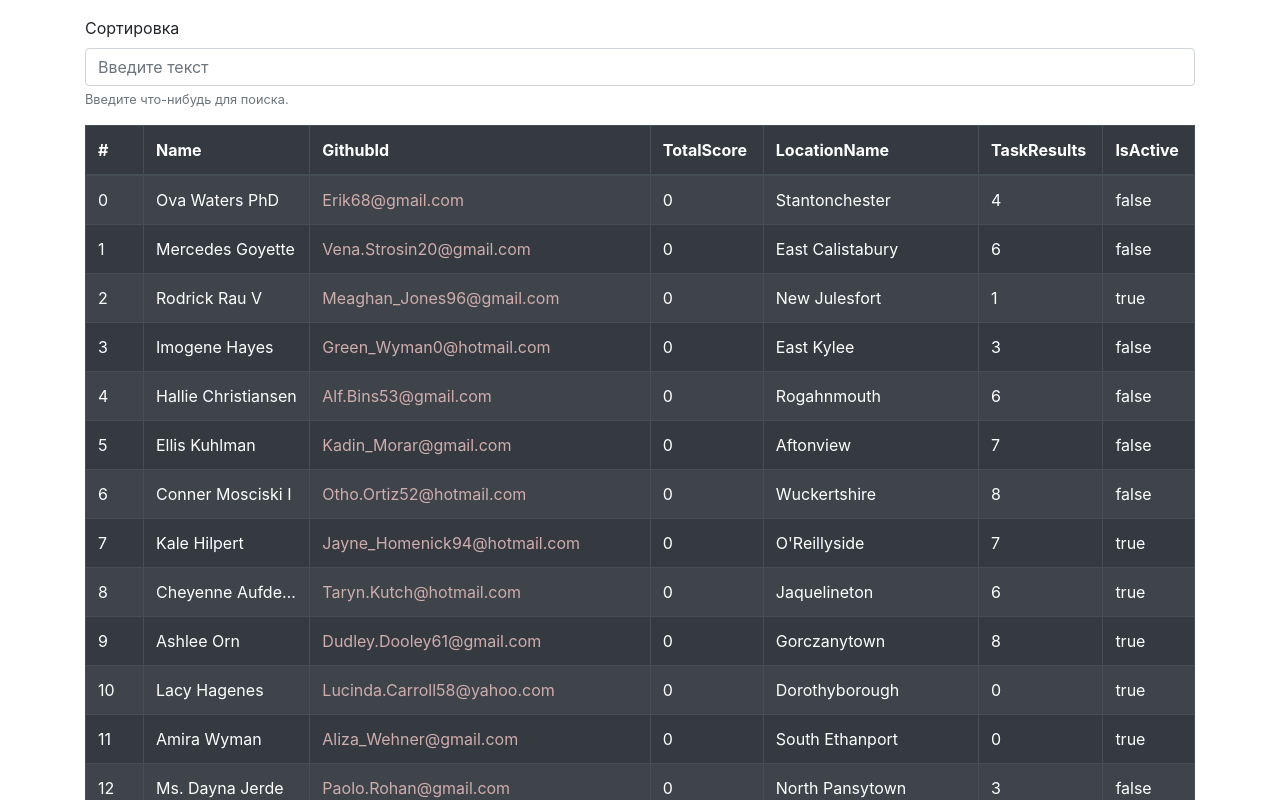
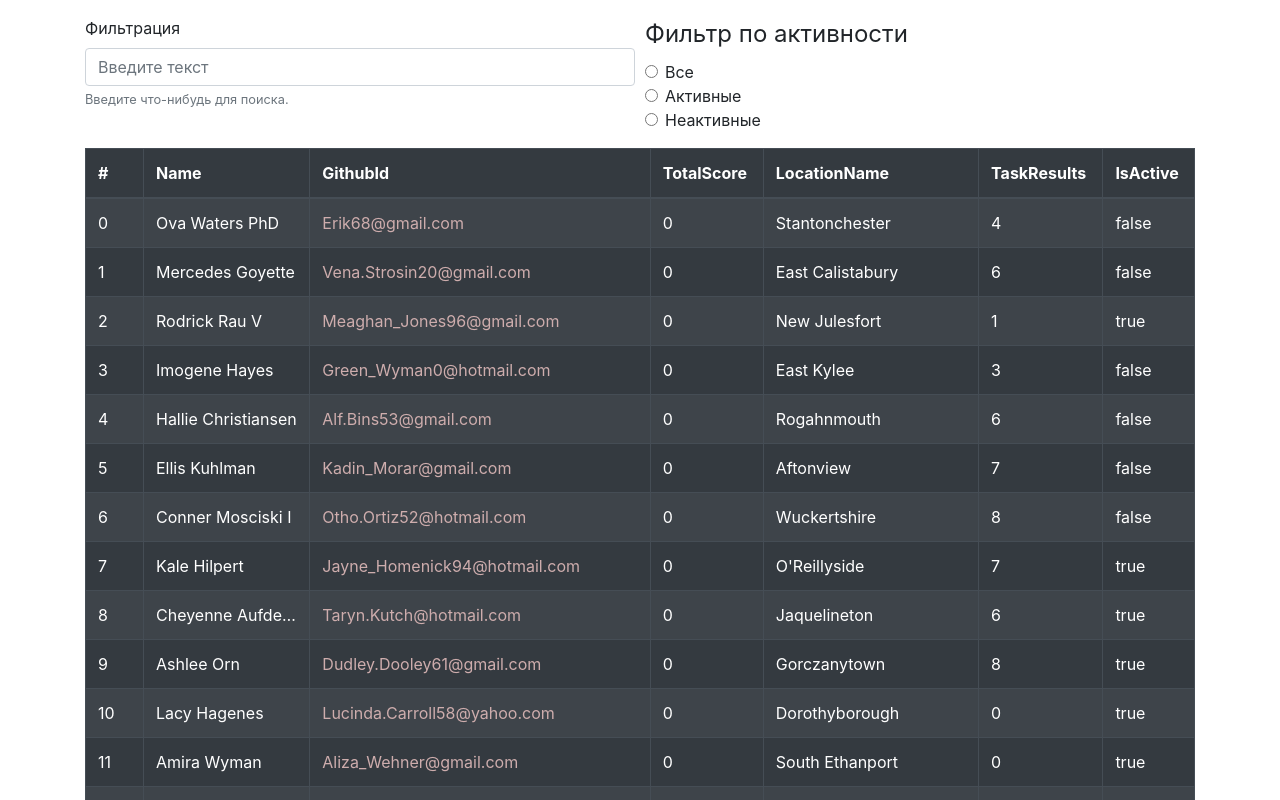
Before and after one commit to IlyaIvanchikov/datagrid, a React (Create React App) app: page / in a window 1280 px wide. Shown: the top 800 px of the page. Built offline with nearby package versions, Linux system fonts and the light colour scheme.

Commit message:
feat: add BooleanSearch

```diff
--- a/src/components/App.js
+++ b/src/components/App.js
@@ -1,7 +1,11 @@
 import React, { Component } from 'react'
 import './App.css'
 import { connect } from 'react-redux'
-import { sortGitHubId, filterData, dataInfo } from '../store/actions/sortGitHubId'
+import {
+  sortGitHubId,
+  filterData,
+  dataInfo,
+} from '../store/actions/sortGitHubId'
 import TableInfo from './Table/Table'
 import TableSearch from './TableSearch/TableSearch'
 
@@ -11,8 +15,9 @@ class App extends Component {
   componentDidMount() {
     this.props.dataInfo()
   }
+
   render() {
-    this.props.filterData()
+    const displayData = this.props.filterData();
     return (
       <div className="container">
         {this.props.isLoading ? (
@@ -21,7 +26,7 @@ class App extends Component {
           <React.Fragment>
             <TableSearch />
             <TableInfo
-              data={this.props.data}
+              data={displayData}
               sort={this.props.sort}
               sortField={this.props.sortField}
               sortGitHubId={this.props.sortGitHubId}
@@ -47,7 +52,7 @@ function mapDispatchToProps(dispatch) {
   return {
     dataInfo: () => dispatch(dataInfo()),
     sortGitHubId: sortField => dispatch(sortGitHubId(sortField)),
-    filterData: () =>  dispatch(filterData())
+    filterData: () => dispatch(filterData()),
   }
 }
 
--- /dev/null
+++ b/src/components/TableSearch/BooleanSearch/BooleanSearch.js
@@ -0,0 +1,40 @@
+import React from 'react'
+import { Form, Col } from 'react-bootstrap'
+import './BooleanSearch.css'
+import { connect } from 'react-redux'
+
+const BooleanSearch = props => (
+    <Form.Group as={Col} sm={6}>
+      <Form.Label  className="mt-3" as="legend">
+        Фильтр по активности
+      </Form.Label>
+        <Form.Check
+          type="radio"
+          label="Все"
+          name="formHorizontalRadios"
+          id="formHorizontalRadios1"
+        />
+        <Form.Check
+          type="radio"
+          label="Активные"
+          name="formHorizontalRadios"
+          id="formHorizontalRadios2"
+        />
+        <Form.Check
+          type="radio"
+          label="Неактивные"
+          name="formHorizontalRadios"
+          id="formHorizontalRadios3"
+        />
+    </Form.Group>
+)
+
+function mapStateToProps(state) {
+  return {}
+}
+
+function mapDispatchToProps(dispatch) {
+  return {}
+}
+
+export default connect(mapStateToProps, mapDispatchToProps)(BooleanSearch)
--- a/src/components/TableSearch/TableSearch.js
+++ b/src/components/TableSearch/TableSearch.js
@@ -1,13 +1,15 @@
 import React from 'react'
-import { Form } from 'react-bootstrap'
+import { Form, Col } from 'react-bootstrap'
+import BooleanSearch from './BooleanSearch/BooleanSearch'
 import './TableSearch.css'
 import { connect } from 'react-redux'
 import { changeHandler } from '../../store/actions/filterAll'
 
 const TableSearch = props => (
   <Form>
-    <Form.Group controlId="formBasicEmail">
-      <Form.Label className="mt-3">Сортировка</Form.Label>
+    <Form.Row>
+      <Form.Group as={Col} sm={6} controlId="formBasicEmail">
+      <Form.Label className="mt-3">Фильтрация</Form.Label>
       <Form.Control
         onChange={e => props.changeHandler(e.target.value)}
         value={props.search}
@@ -18,6 +20,8 @@ const TableSearch = props => (
         Введите что-нибудь для поиска.
       </Form.Text>
     </Form.Group>
+    <BooleanSearch />
+    </Form.Row>
   </Form>
 )
 
--- a/src/store/actions/sortGitHubId.js
+++ b/src/store/actions/sortGitHubId.js
@@ -1,29 +1,29 @@
 import { SORT, DATA, FILTER } from './actionTypes'
 import faker from 'faker'
-import _ from 'lodash';
+import _ from 'lodash'
 
 export function SetSortType(sortGitHubId, data, sortField) {
   return {
     type: SORT,
     sortGitHubId,
     data,
-    sortField
+    sortField,
   }
 }
 
 export function SetData(data) {
   return {
     type: DATA,
-    data
+    data,
   }
 }
 
-export function SetFilter(data) {
-  return {
-    type: FILTER,
-    data
-  }
-}
+// export function SetFilter(data) {
+//   return {
+//     type: FILTER,
+//     data,
+//   }
+// }
 
 export function dataInfo() {
   return dispatch => {
@@ -48,10 +48,10 @@ export function dataInfo() {
 export function sortGitHubId(sortField) {
   return (dispatch, getState) => {
     const state = getState().sort
-    const cloneData = state.data.concat();
+    const cloneData = state.data.concat()
     const sortGitHubId = state.sortGitHubId
     const sortType = sortGitHubId === 'asc' ? 'desc' : 'asc'
-    const orderedData = _.orderBy(cloneData, sortField, sortType);
+    const orderedData = _.orderBy(cloneData, sortField, sortType)
     dispatch(SetSortType(sortType, orderedData, sortField))
   }
 }
@@ -63,9 +63,15 @@ export function sortGitHubId(sortField) {
       return stateSort.data
     }
 
-      const newData =  stateSort.data.filter(item => {
-        return item['name'].toLowerCase().includes(stateSearch.search.toLowerCase())
+    let newData = stateSort.data.filter(item => {
+      return item['name']
+        .toLowerCase()
+        .includes(stateSearch.search.toLowerCase())
     })
-      dispatch(SetFilter(newData))
+
+    if (!newData.length) {
+      newData = stateSort.data
+    }
+    return newData
   }
 }
--- a/src/store/reducers/sortGitHubId.js
+++ b/src/store/reducers/sortGitHubId.js
@@ -15,11 +15,11 @@ export default function sortGitHubId(state = initialState, action) {
         data: action.data,
         isLoading: false,
       }
-    case FILTER:
-      return {
-        ...state,
-        data: action.data,
-      }
+    // case FILTER:
+    //   return {
+    //     ...state,
+    //     data: action.data,
+    //   }
     case SORT:
       return {
         ...state,
```
Also changed, not shown: src/components/TableSearch/BooleanSearch/BooleanSearch.css (added). Lines whose indentation alone changed are shown as unchanged.
